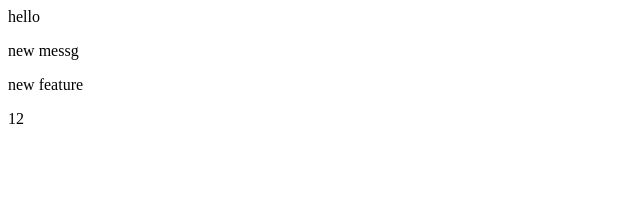
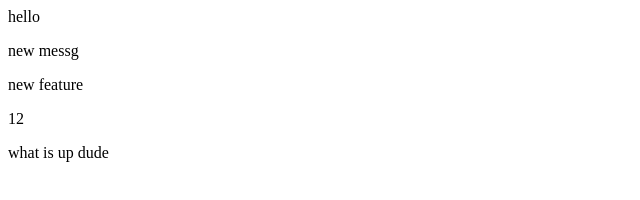
Before and after one commit to siddubiradar1654/DSOP, a plain HTML site: page index.html in a window 1280 px wide. Shown: the whole page, without its empty margins (0-640 px from the left). Drawn offline with Linux system fonts and the light colour scheme.

Commit message:
new commit

```diff
--- a/index.html
+++ b/index.html
@@ -4,3 +4,4 @@
     <p>
         12
     </p>
+    <p>what is up dude</p>
```
